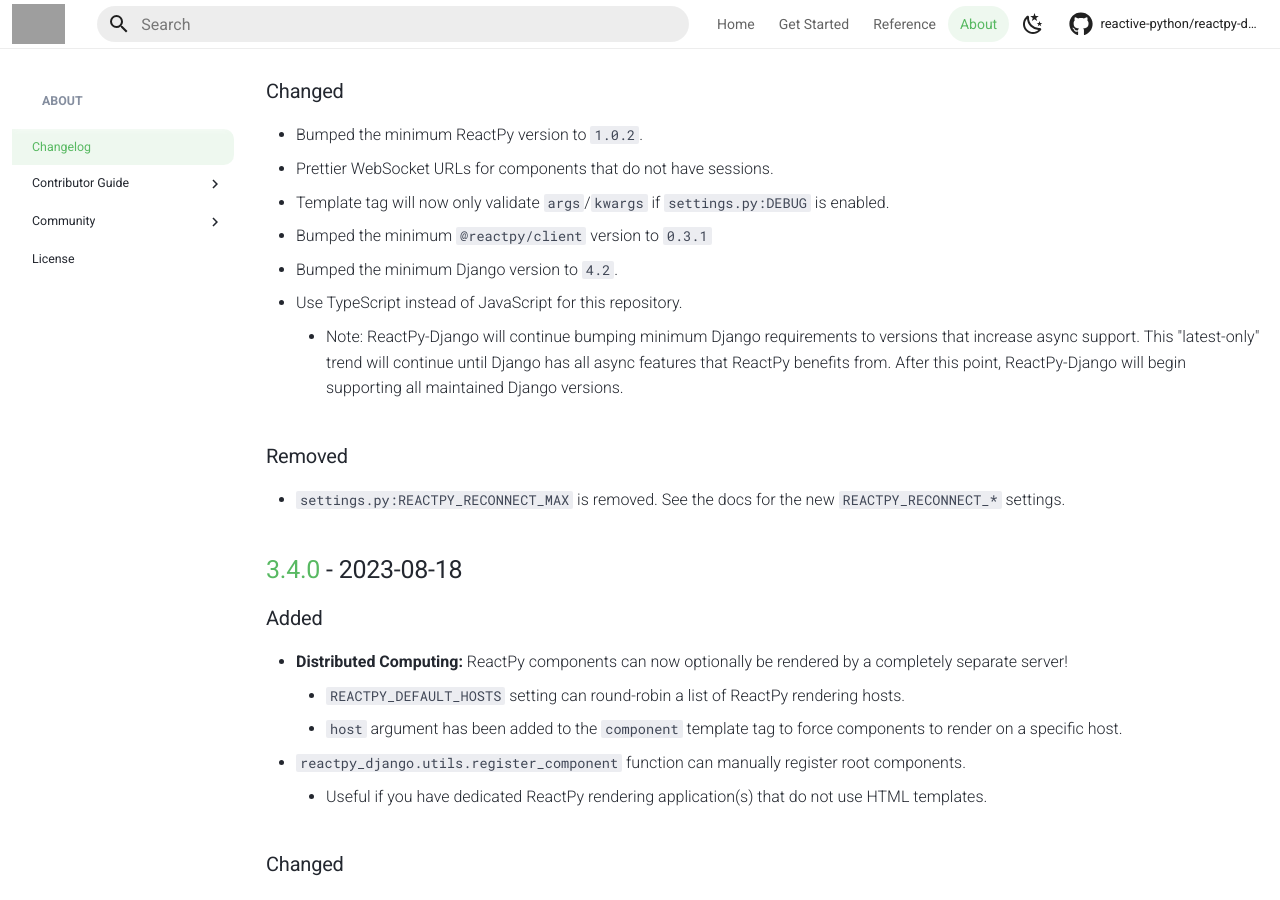
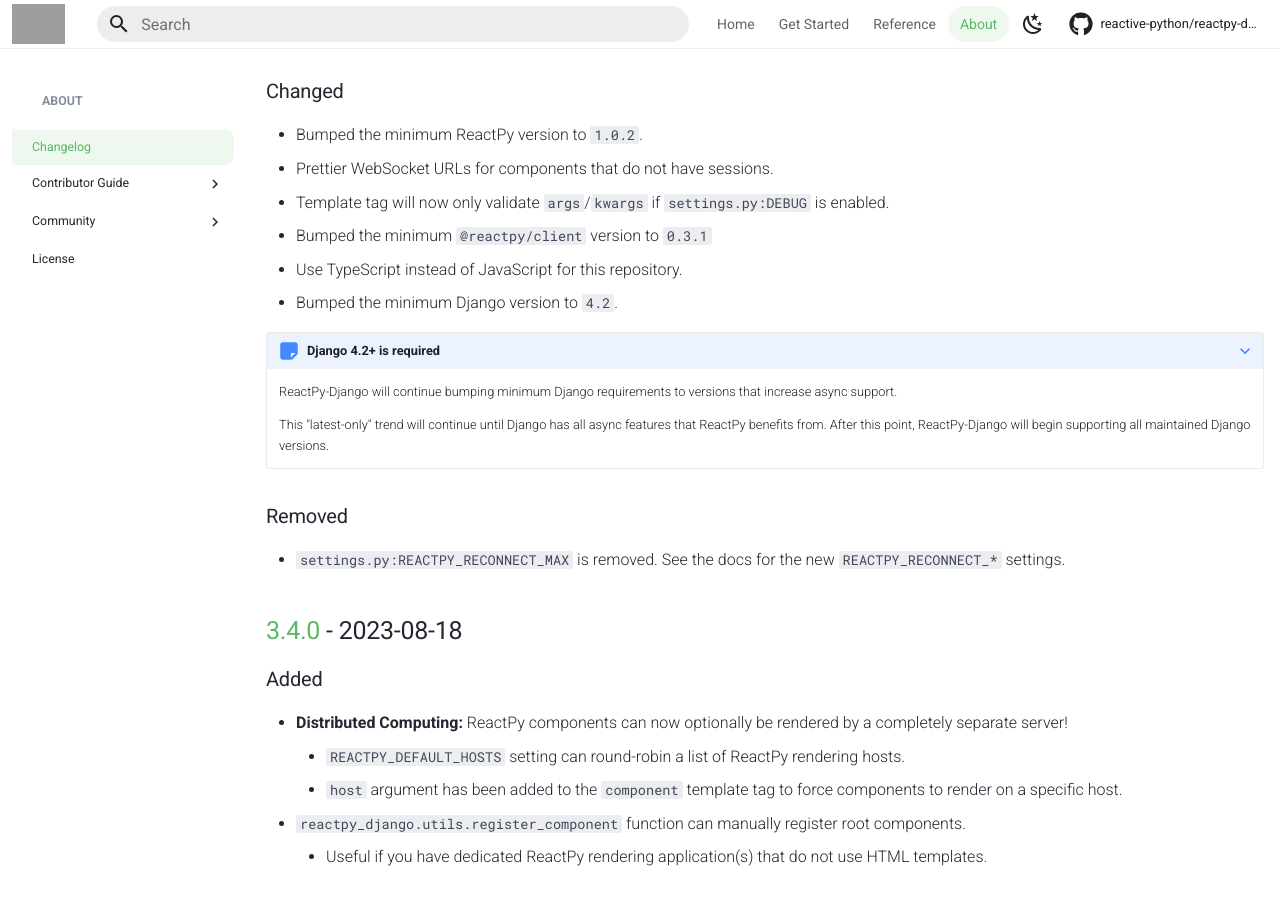
Before and after one commit to reactive-python/reactpy-django, an MkDocs documentation site: the page built from docs/src/about/changelog.md, in a window 1280 px wide and 900 px high, scrolled down 2198 px. Built offline with MkDocs 1.6.1 and Material for MkDocs 9.7.7, drawn with Linux system fonts in a browser that asks for light colours; comment, search, counter and statistics services are not loaded; the version menu is left out; grey boxes are pictures that could not be loaded.

Commit message:
docs changes

```diff
--- a/CHANGELOG.md
+++ b/CHANGELOG.md
@@ -103,9 +103,14 @@ Using the following categories, list your changes in this order:
 -   Prettier WebSocket URLs for components that do not have sessions.
 -   Template tag will now only validate `args`/`kwargs` if `settings.py:DEBUG` is enabled.
 -   Bumped the minimum `@reactpy/client` version to `0.3.1`
+-   Use TypeScript instead of JavaScript for this repository.
 -   Bumped the minimum Django version to `4.2`.
--   Use TypeScript instead of JavaScript for this repository.
-    -   Note: ReactPy-Django will continue bumping minimum Django requirements to versions that increase async support. This "latest-only" trend will continue until Django has all async features that ReactPy benefits from. After this point, ReactPy-Django will begin supporting all maintained Django versions.
+
+???+ note "Django 4.2+ is required"
+
+    ReactPy-Django will continue bumping minimum Django requirements to versions that increase async support.
+
+    This "latest-only" trend will continue until Django has all async features that ReactPy benefits from. After this point, ReactPy-Django will begin supporting all maintained Django versions.
 
 ### Removed
 
```
Also changed, not shown: docs/src/learn/add-reactpy-to-a-django-project.md (+1 -1 lines), .github/pull_request_template.md, 1 other file.
